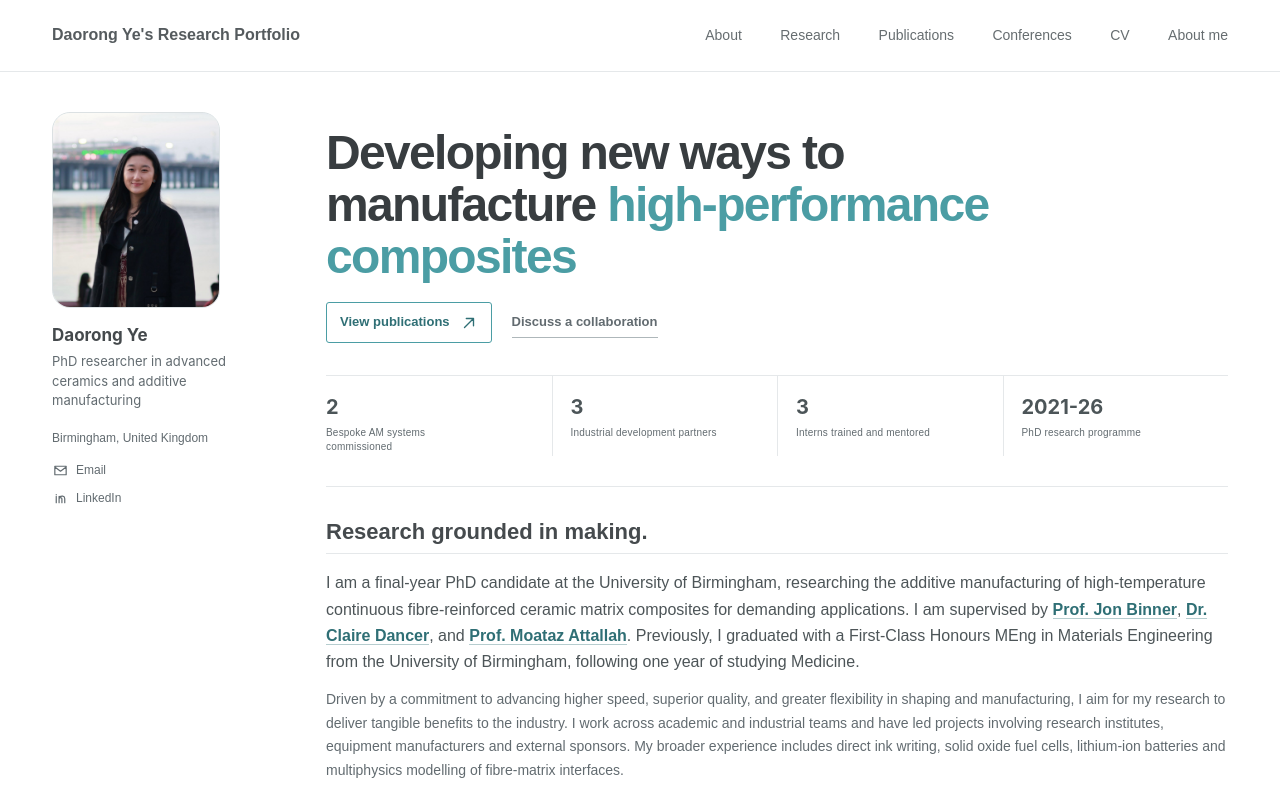
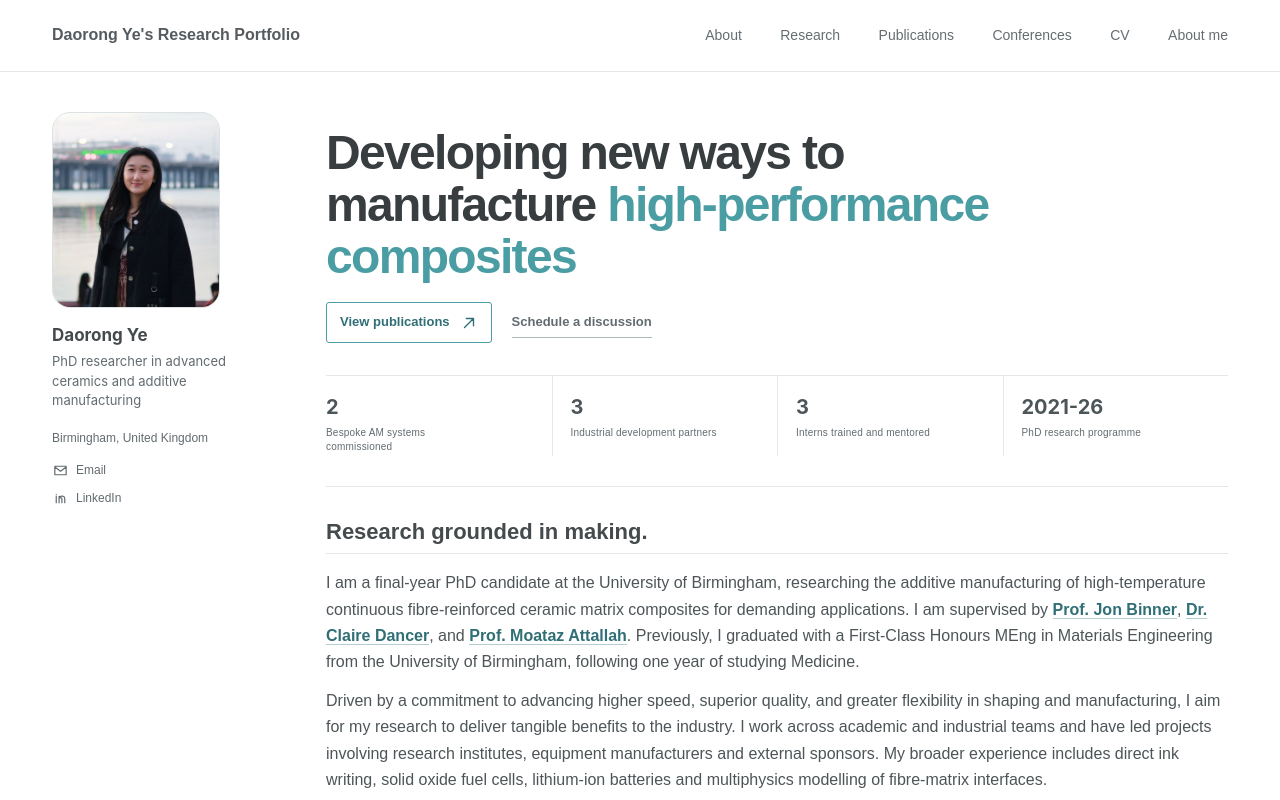
Before and after one commit to daorong-y/portfolio, a React (Vite) app: page / in a window 1280 px wide. Shown: the top 800 px of the page. Built offline with nearby package versions, Linux system fonts and the light colour scheme.

Commit message:
Refine About typography and contact action

```diff
--- a/src/App.tsx
+++ b/src/App.tsx
@@ -204,7 +204,7 @@
               View publications <ArrowIcon />
             </a>
             <a className="button text-button" href="#contact">
-              Discuss a collaboration
+              Schedule a discussion
             </a>
           </div>
 
--- a/src/index.css
+++ b/src/index.css
@@ -2017,9 +2017,12 @@
 }
 
 .body-copy {
-  color: var(--ink-soft);
-  font-size: 14px;
-  line-height: 1.7;
+  color: #4d5558;
+  font-family: Arial, Helvetica, sans-serif;
+  font-size: 16px;
+  font-weight: 400;
+  letter-spacing: 0;
+  line-height: 1.65;
 }
 
 .news-list,
```
